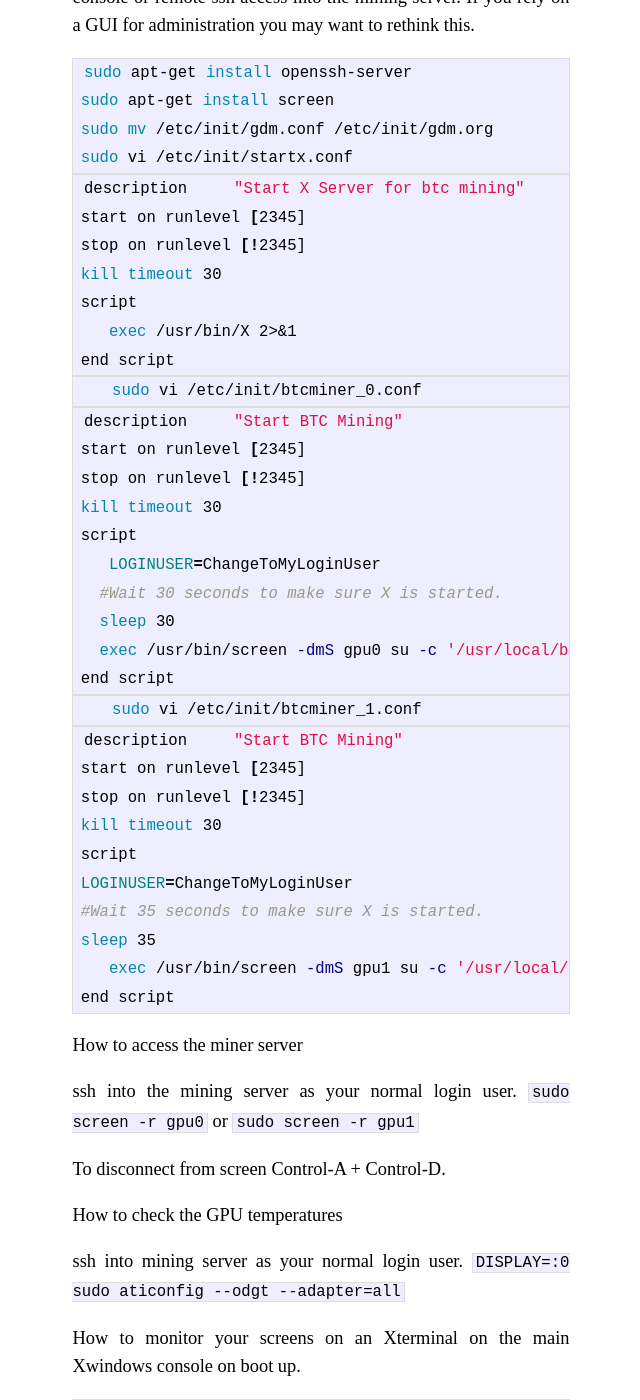
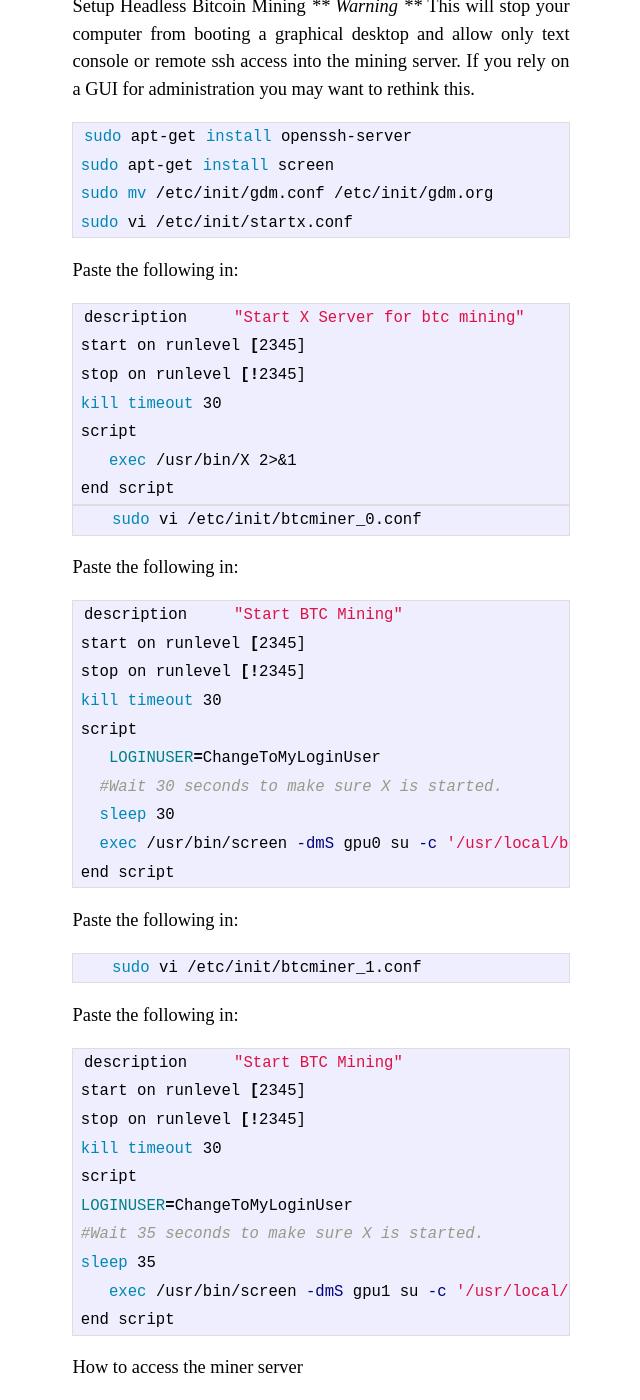
Before and after one commit to pthrasher/pthrasher.github.com, a Jekyll site: the page built from _posts/2011-06-07-ubuntu-bitcoin-mining.markdown, in a window 1280 px wide and 1400 px high, scrolled down 3334 px. Shown: the whole window, without its empty margins (319-959 px from the left). Built offline with Jekyll 4.4.1, drawn with Linux system fonts in a browser that asks for light colours; comment, search, counter and statistics services are not loaded; some of the changed text lies outside the part shown.

Commit message:
added some more clarifying text

```diff
--- a/_posts/2011-06-07-ubuntu-bitcoin-mining.markdown
+++ b/_posts/2011-06-07-ubuntu-bitcoin-mining.markdown
@@ -93,6 +93,8 @@ sudo chmod 755 /usr/local/bin/startminer.sh
 sudo vi /usr/local/bin/startminer.sh
 {% endhighlight %}
 
+Paste the following in:
+
 {% highlight bash %}
 # ${1} is used as a variable for the username, password and for the gpu device number.  Ex. mineruser0, minerpass0, Device=0 or mineruser1, minerpass1, Device=1
 HOMEDIR=/home/user
@@ -121,6 +123,8 @@ sudo mv /etc/init/gdm.conf /etc/init/gdm.org
 sudo vi /etc/init/startx.conf
 {% endhighlight %}
 
+Paste the following in:
+
 {% highlight bash %}
 description     "Start X Server for btc mining"
 start on runlevel [2345]
@@ -135,6 +139,8 @@ end script
    sudo vi /etc/init/btcminer_0.conf
 {% endhighlight %}
 
+Paste the following in:
+
 {% highlight bash %}
 description     "Start BTC Mining"
 start on runlevel [2345]
@@ -148,9 +154,13 @@ script
 end script
 {% endhighlight %}
 
+Paste the following in:
+
 {% highlight bash %}
    sudo vi /etc/init/btcminer_1.conf
 {% endhighlight %}
+
+Paste the following in:
 
 {% highlight bash %}
 description     "Start BTC Mining"
@@ -166,8 +176,8 @@ end script
 {% endhighlight %}
 How to access the miner server
 
-   ssh into the mining server as your normal login user.
-   `sudo screen -r gpu0` or `sudo screen -r gpu1`
+ssh into the mining server as your normal login user.
+`sudo screen -r gpu0` or `sudo screen -r gpu1`
 
 To disconnect from screen Control-A + Control-D.
 
@@ -180,6 +190,8 @@ How to monitor your screens on an Xterminal on the main Xwindows console on boot
 {% highlight bash %}
 sudo vi /etc/init/btcmonitor_0.conf
 {% endhighlight %}
+
+Paste the following in:
 
 {% highlight bash %}
 description     "Start BTC Monitor 0"
@@ -199,6 +211,9 @@ end script
 sudo vi /etc/init/btcmonitor_1.conf
 {% endhighlight %}
 
+
+Paste the following in:
+
 {% highlight bash %}
 description     "Start BTC Monitor 1"
 start on runlevel [2345]
```
